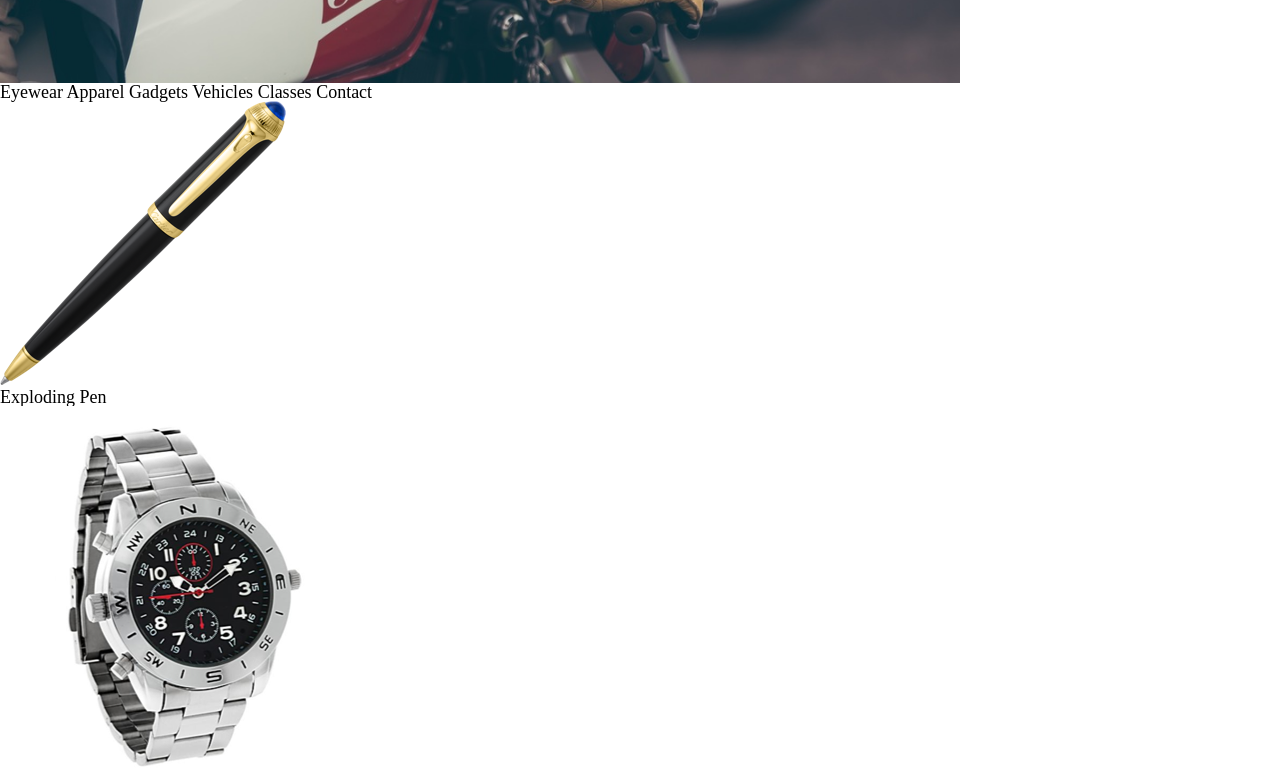
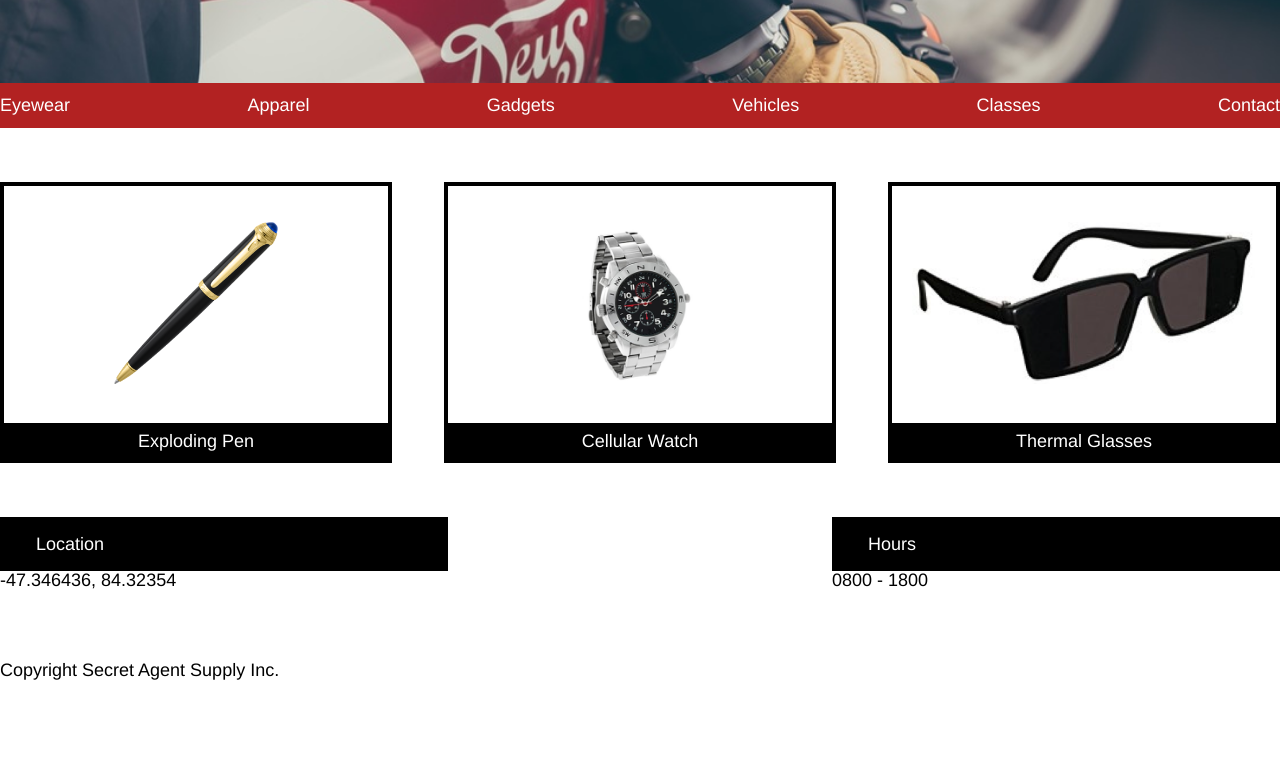
Before and after one commit to PrestonGB/secretagentsupply, a plain HTML site: page index.html in a window 1280 px wide. Shown: the part 409-1189 px from the top of the page. After the commit the page ends 1089 px from the top, so only its background shows below. Drawn offline with Linux system fonts and the light colour scheme; files whose address does not match are found by name.

Commit message:
Format body

```diff
--- a/index.html
+++ b/index.html
@@ -20,7 +20,7 @@
       </section>
       <section class = "nav">
         <nav>
-          <span> Eyewear</span>
+          <span>Eyewear</span>
           <span>Apparel</span>
           <span>Gadgets</span>
           <span>Vehicles</span>
@@ -44,11 +44,11 @@
           </section>
         </section>
         <section class = "contact">
-          <section class = "location">
+          <section class = "contactitem">
             <span>Location</span>
             <p>-47.346436, 84.32354</p>
           </section>
-          <section class = "hours">
+          <section class = "contactitem">
             <span>Hours</span>
             <p>0800 - 1800</p>
           </section>
--- a/resources/css/style.css
+++ b/resources/css/style.css
@@ -3,8 +3,7 @@ html {
 }
 
 body {
-  width: 960px;
-  font-family: "Helvetica" sans-serif;
+  font-family: "Helvetica", sans-serif;
 }
 
 header {
@@ -62,3 +61,67 @@ header span {
 h2 {
   margin-left: 3rem;
 }
+
+
+
+nav {
+  background-color: firebrick;
+  color: white;
+  padding-top: 0.75rem;
+  padding-bottom: 0.75rem;
+  display: flex;
+  justify-content: space-between;
+}
+
+.body {
+  background-color: white;
+}
+
+.items {
+  padding-top: 3rem;
+  display: flex;
+  justify-content: space-between;
+}
+
+.item {
+  width: 30%;
+  border: 4px solid black;
+  text-align: center;
+}
+
+.item p {
+  background-color: black;
+  color: white;
+  text-align: center;
+  padding-top: 0.5rem;
+  padding-bottom: 0.5rem;
+}
+
+.item img {
+  height: 9rem;
+  width: auto;
+  padding-top: 2rem;
+  padding-bottom: 2rem;
+}
+
+.contact {
+  padding-top:3rem;
+  padding-bottom: 4rem;
+  display: flex;
+  justify-content: space-between;
+}
+
+.contactitem {
+  width: 35%;
+  display: flex;
+  flex-direction: column;
+}
+
+.contactitem span {
+  display: block;
+  background-color: black;
+  color: white;
+  padding-left: 2rem;
+  padding-top: 1rem;
+  padding-bottom: 1rem;
+}
```
